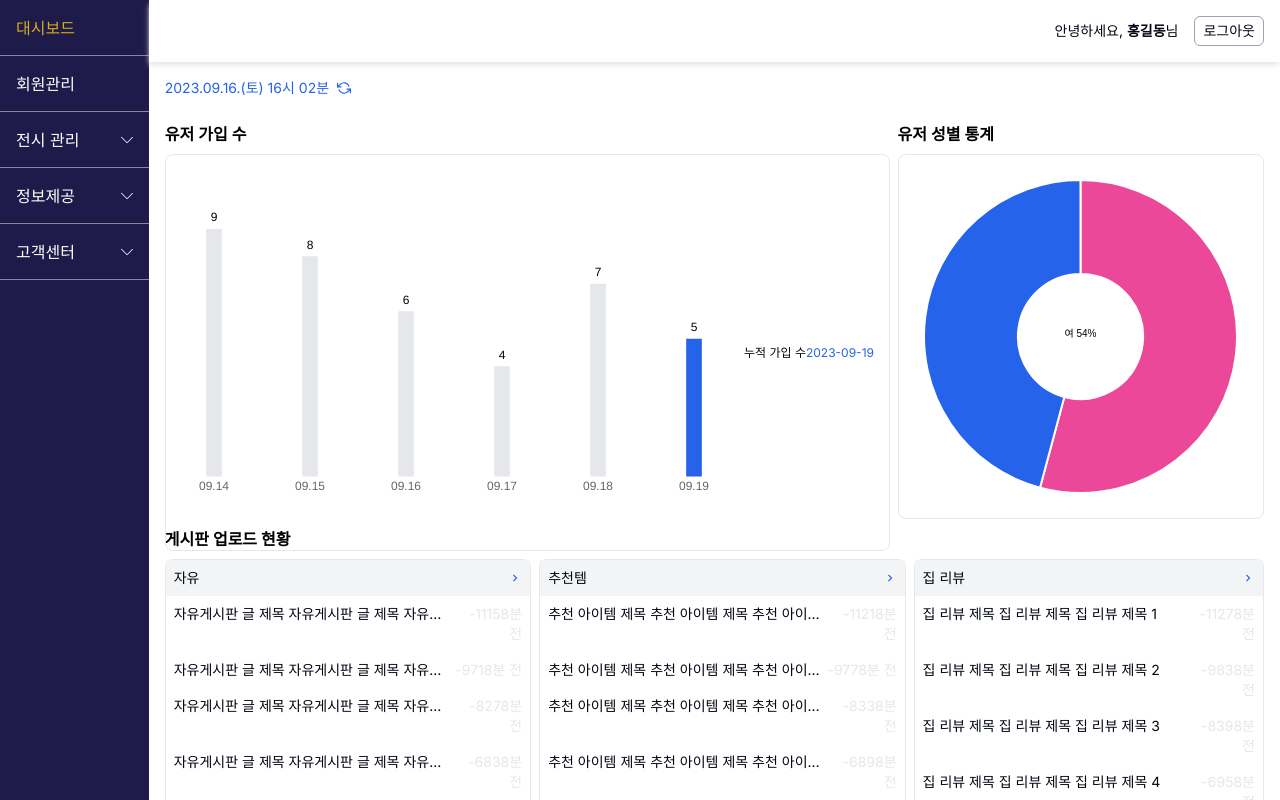
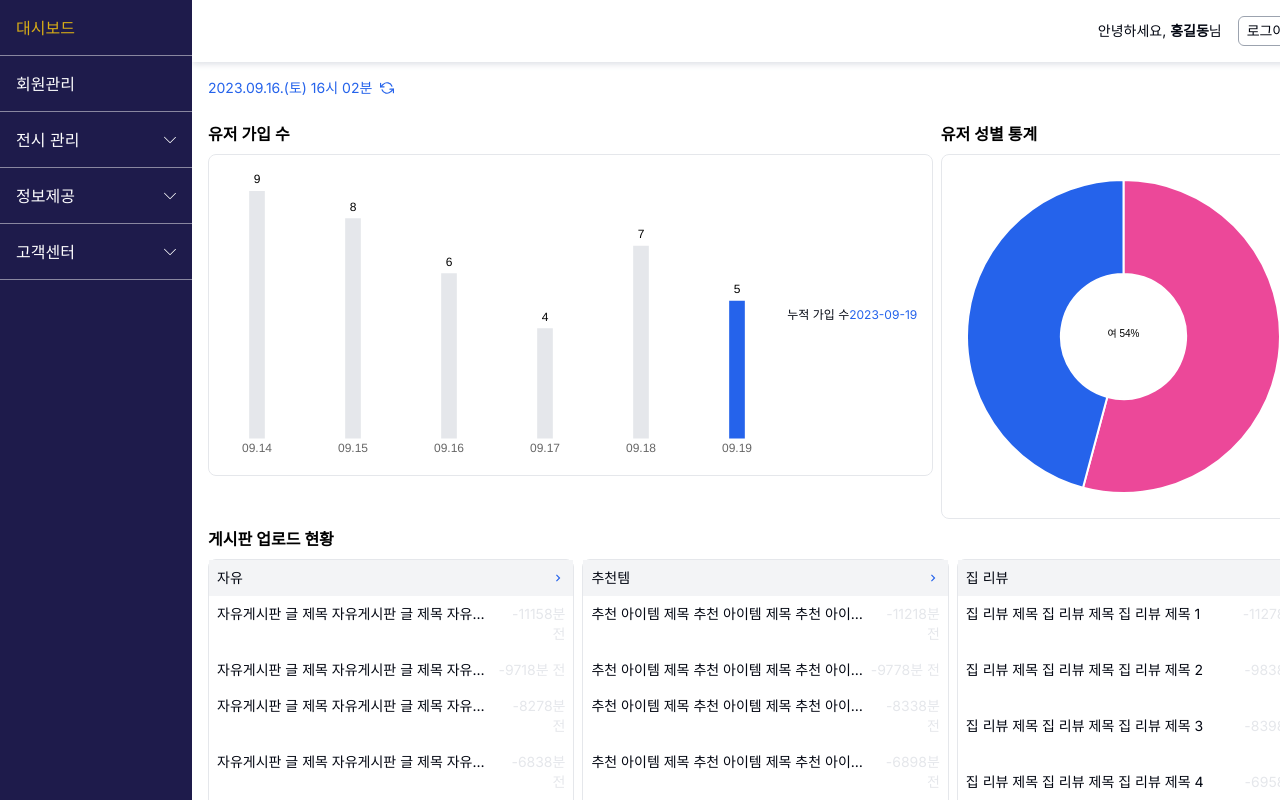
Before and after one commit to ppotatoG/housetalk-admin, a Next.js app: page /dashboard in a window 1280 px wide. Shown: the top 800 px of the page. Built offline with nearby package versions, Linux system fonts and the light colour scheme.

Commit message:
Design: 전체 레이아웃 재지정

```diff
--- a/src/app/component/Dashboard/UserSubscriptionTrend/index.tsx
+++ b/src/app/component/Dashboard/UserSubscriptionTrend/index.tsx
@@ -61,7 +61,7 @@ const UserSubscriptionTrend: React.FC<UserSubscriptionTrendProps> = ({
   return (
     <div className="relative flex-grow">
       <h1 className="text-black text-base font-semibold mb-2">유저 가입 수</h1>
-      <div className="flex justify-between items-center h-full rounded-lg border py-4 border-gray-200 dark:border-gray-800">
+      <div className="flex justify-between items-center rounded-lg border py-4 border-gray-200 dark:border-gray-800">
         <div className="w-4/5">
           <Chart chartData={chartData} options={BAR_CHART_OPTIONS} />
         </div>
--- a/src/app/component/Navigation/index.tsx
+++ b/src/app/component/Navigation/index.tsx
@@ -59,11 +59,11 @@ const NavigationItem: React.FC<Props> = ({ menu, level }: Props) => {
 
 const Navigation = () => {
   return (
-    <div className="w-60 h-screen overflow-y-auto bg-indigo-950">
+    <nav className="sticky top-0 left-0 bg-indigo-950 overflow-y-auto max-h-screen">
       {MENU.map(menu => (
         <NavigationItem key={menu.id} menu={menu} level={0} />
       ))}
-    </div>
+    </nav>
   );
 };
 
--- a/src/app/layout.tsx
+++ b/src/app/layout.tsx
@@ -17,9 +17,9 @@ export default function RootLayout({
   return (
     <html lang="ko">
       <body className={inter.className} suppressHydrationWarning={true}>
-        <div className="flex h-screen text-gray-950 dark:text-gray-50 text-sm">
+        <div className="grid grid-cols-[12rem,1fr] h-screen text-gray-950 dark:text-gray-50 text-sm overflow-auto">
           <Navigation />
-          <div className="w-full flex flex-col">
+          <div className="flex flex-col">
             <Header />
             <div className="p-4">{children}</div>
           </div>
```
